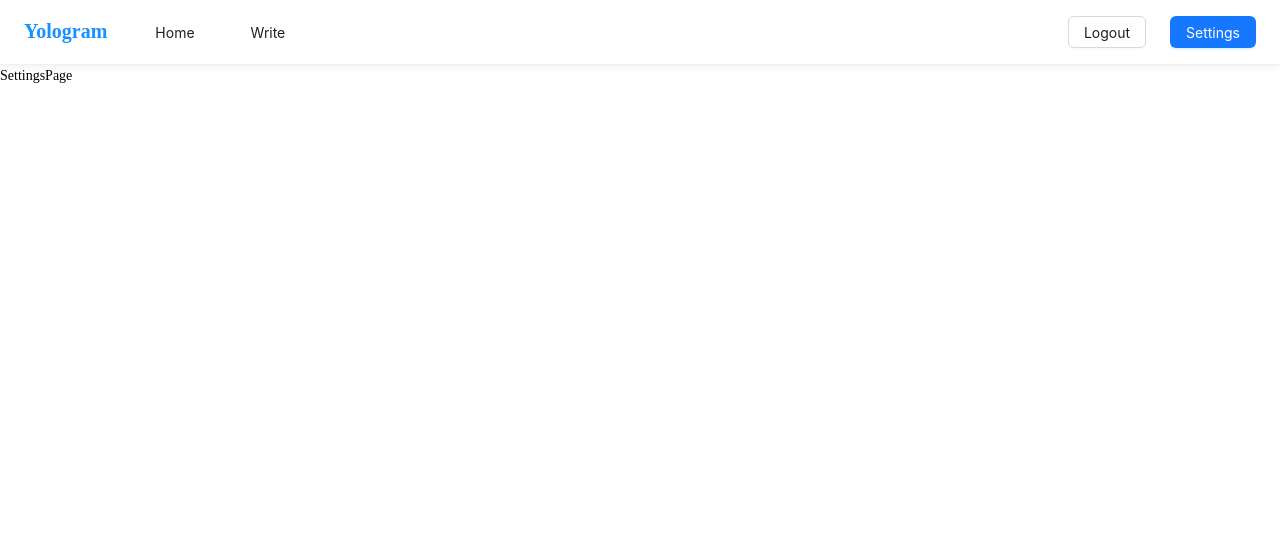
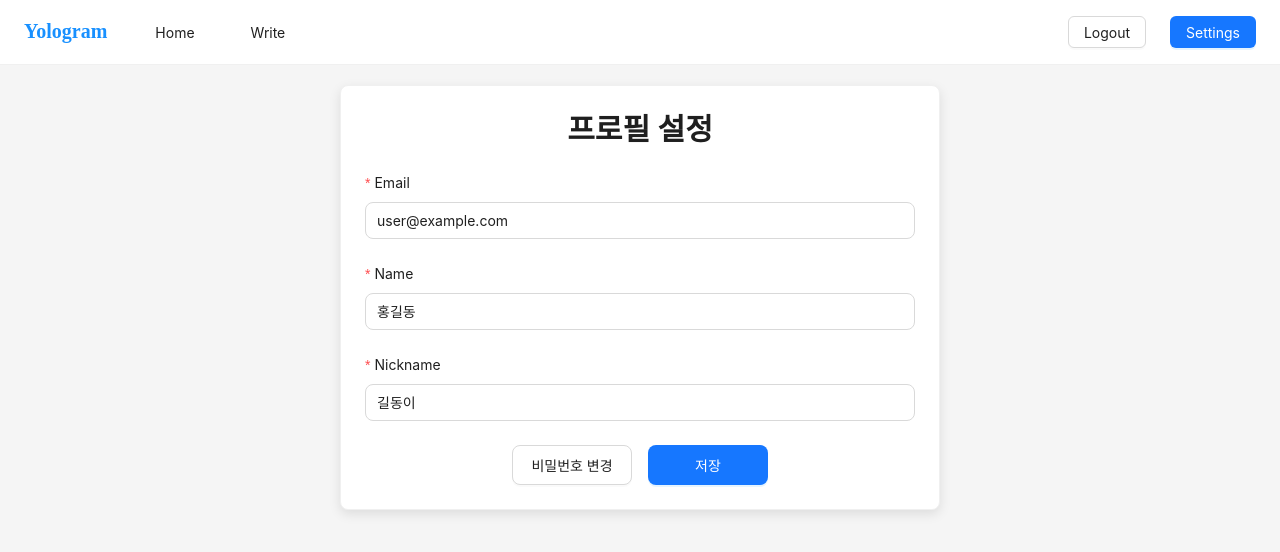
Before and after one commit to yologger/yologram-web-v2, a React (Vite) app: page /settings in a window 1280 px wide. Shown: the top 552 px of the page. Built offline with nearby package versions, Linux system fonts and the light colour scheme.

Commit message:
feat: Settings.tsx 프로필 섹션 UI 구현

```diff
--- /dev/null
+++ b/src/components/organisms/ProfileForm.tsx
@@ -0,0 +1,129 @@
+import styled from '@emotion/styled';
+import { Button, Card, Form, Input, Space, Typography } from 'antd';
+
+const { Title } = Typography;
+
+interface ProfileFormData {
+  email: string;
+  name: string;
+  nickname: string;
+}
+
+interface UpdateProfileFormProps {
+  onSave: (values: ProfileFormData) => void;
+  onPasswordChange: () => void;
+  loading?: boolean;
+  initialValues?: ProfileFormData;
+}
+
+const ProfileForm = ({
+  onSave,
+  onPasswordChange,
+  loading = false,
+  initialValues = {
+    email: 'user@example.com',
+    name: '홍길동',
+    nickname: '길동이',
+  },
+}: UpdateProfileFormProps) => {
+  const [form] = Form.useForm<ProfileFormData>();
+
+  return (
+    <StyledCard>
+      <StyledSpace direction="vertical" size="large">
+        <StyledTitle level={2}>프로필 설정</StyledTitle>
+
+        <Form form={form} layout="vertical" onFinish={onSave} initialValues={initialValues}>
+          <Form.Item
+            label="Email"
+            name="email"
+            rules={[
+              { required: true, message: '이메일을 입력해주세요!' },
+              { type: 'email', message: '올바른 이메일 형식을 입력해주세요!' },
+            ]}
+          >
+            <Input size="large" placeholder="이메일을 입력하세요" />
+          </Form.Item>
+
+          <Form.Item
+            label="Name"
+            name="name"
+            rules={[{ required: true, message: '이름을 입력해주세요!' }]}
+          >
+            <Input size="large" placeholder="이름을 입력하세요" />
+          </Form.Item>
+
+          <Form.Item
+            label="Nickname"
+            name="nickname"
+            rules={[{ required: true, message: '닉네임을 입력해주세요!' }]}
+          >
+            <Input size="large" placeholder="닉네임을 입력하세요" />
+          </Form.Item>
+
+          <Form.Item style={{ marginBottom: 0, textAlign: 'center' }}>
+            <ButtonGroup>
+              <Button
+                type="default"
+                size="large"
+                onClick={onPasswordChange}
+                style={{ minWidth: '120px' }}
+              >
+                비밀번호 변경
+              </Button>
+              <Button
+                type="primary"
+                htmlType="submit"
+                size="large"
+                loading={loading}
+                style={{ minWidth: '120px' }}
+              >
+                저장
+              </Button>
+            </ButtonGroup>
+          </Form.Item>
+        </Form>
+      </StyledSpace>
+    </StyledCard>
+  );
+};
+
+const StyledCard = styled(Card)`
+  width: 100%;
+  max-width: 600px;
+  box-shadow: 0 4px 12px rgba(0, 0, 0, 0.1);
+  border-radius: 8px;
+
+  @media (max-width: 768px) {
+    max-width: 100%;
+    border-radius: 0;
+    box-shadow: none;
+    border: none;
+    height: 100vh;
+    display: flex;
+    flex-direction: column;
+  }
+`;
+
+const StyledSpace = styled(Space)`
+  width: 100%;
+
+  @media (max-width: 768px) {
+    flex: 1;
+    display: flex;
+    flex-direction: column;
+  }
+`;
+
+const StyledTitle = styled(Title)`
+  text-align: center;
+  margin: 0 !important;
+`;
+
+const ButtonGroup = styled.div`
+  display: flex;
+  gap: 16px;
+  justify-content: center;
+`;
+
+export default ProfileForm;
--- a/src/components/organisms/index.ts
+++ /dev/null
@@ -1,4 +0,0 @@
-export { default as BoardDetailCard } from './BoardDetailCard';
-export { default as BoardEditForm } from './BoardEditForm';
-export { default as BoardItem } from './BoardItem';
-export { default as BoardList } from './BoardList';
--- a/src/pages/Settings.tsx
+++ b/src/pages/Settings.tsx
@@ -1,5 +1,54 @@
+import styled from '@emotion/styled';
+import { useState } from 'react';
+import ProfileForm from '../components/organisms/ProfileForm';
+
+interface ProfileFormData {
+  email: string;
+  name: string;
+  nickname: string;
+}
+
 const SettingsPage = () => {
-  return <h1>SettingsPage</h1>;
+  const [loading, setLoading] = useState(false);
+
+  const handleSave = async (values: ProfileFormData) => {
+    setLoading(true);
+    try {
+      // TODO: API 호출 로직 추가
+      console.log('저장할 데이터:', values);
+      await new Promise((resolve) => setTimeout(resolve, 1000)); // API 호출 시뮬레이션
+    } catch (error) {
+      console.error('저장 실패:', error);
+    } finally {
+      setLoading(false);
+    }
+  };
+
+  const handlePasswordChange = () => {
+    // TODO: 비밀번호 변경 페이지로 이동 또는 모달 열기
+    console.log('비밀번호 변경');
+  };
+
+  return (
+    <Container>
+      <ProfileForm onSave={handleSave} onPasswordChange={handlePasswordChange} loading={loading} />
+    </Container>
+  );
 };
 
+const Container = styled.div`
+  display: flex;
+  justify-content: center;
+  align-items: flex-start;
+  min-height: 100vh;
+  padding: 20px;
+  background-color: #f5f5f5;
+
+  @media (max-width: 768px) {
+    padding: 0;
+    align-items: flex-start;
+    background-color: #ffffff;
+  }
+`;
+
 export default SettingsPage;
--- a/src/pages/board/BoardDetailPage.tsx
+++ b/src/pages/board/BoardDetailPage.tsx
@@ -2,7 +2,7 @@ import styled from '@emotion/styled';
 import { Modal, message } from 'antd';
 import { useState } from 'react';
 import { Navigate, useNavigate, useParams } from 'react-router-dom';
-import { BoardDetailCard } from '../../components/organisms';
+import BoardDetailCard from '../../components/organisms/BoardDetailCard';
 import type { BoardData } from '../../types/board';
 
 const BoardDetailPage = () => {
```
